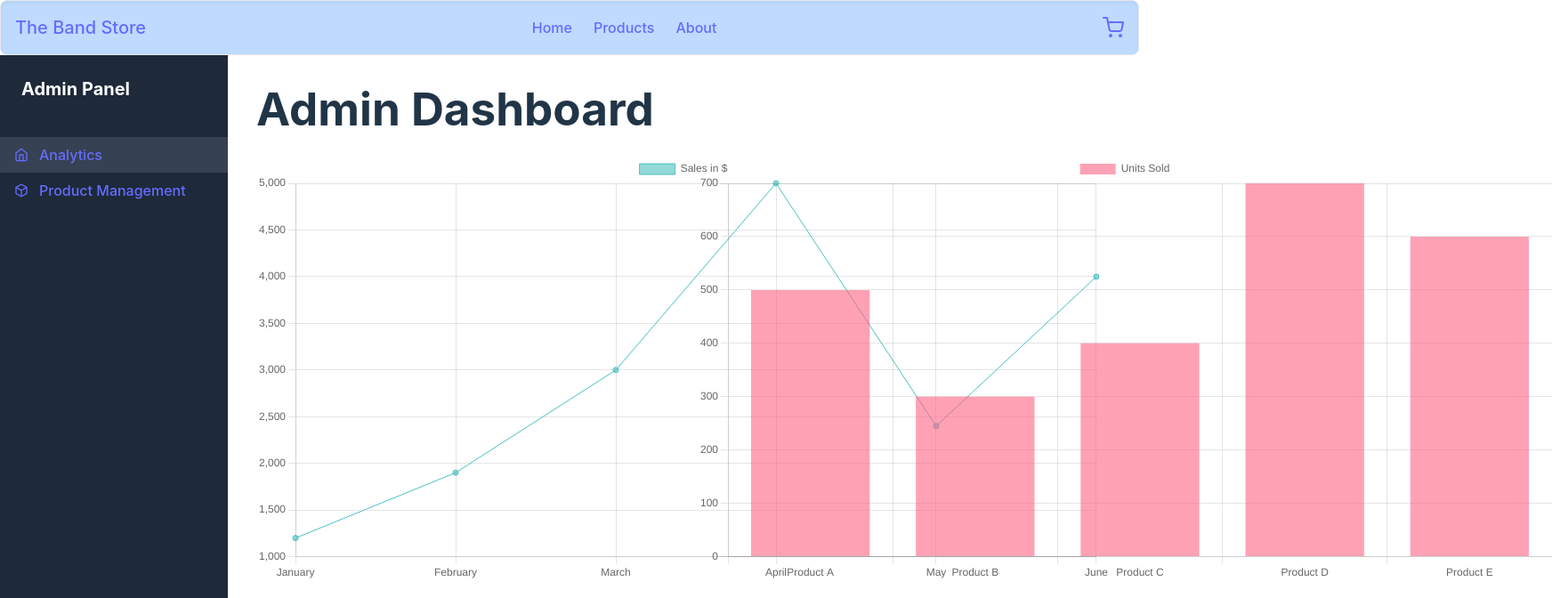
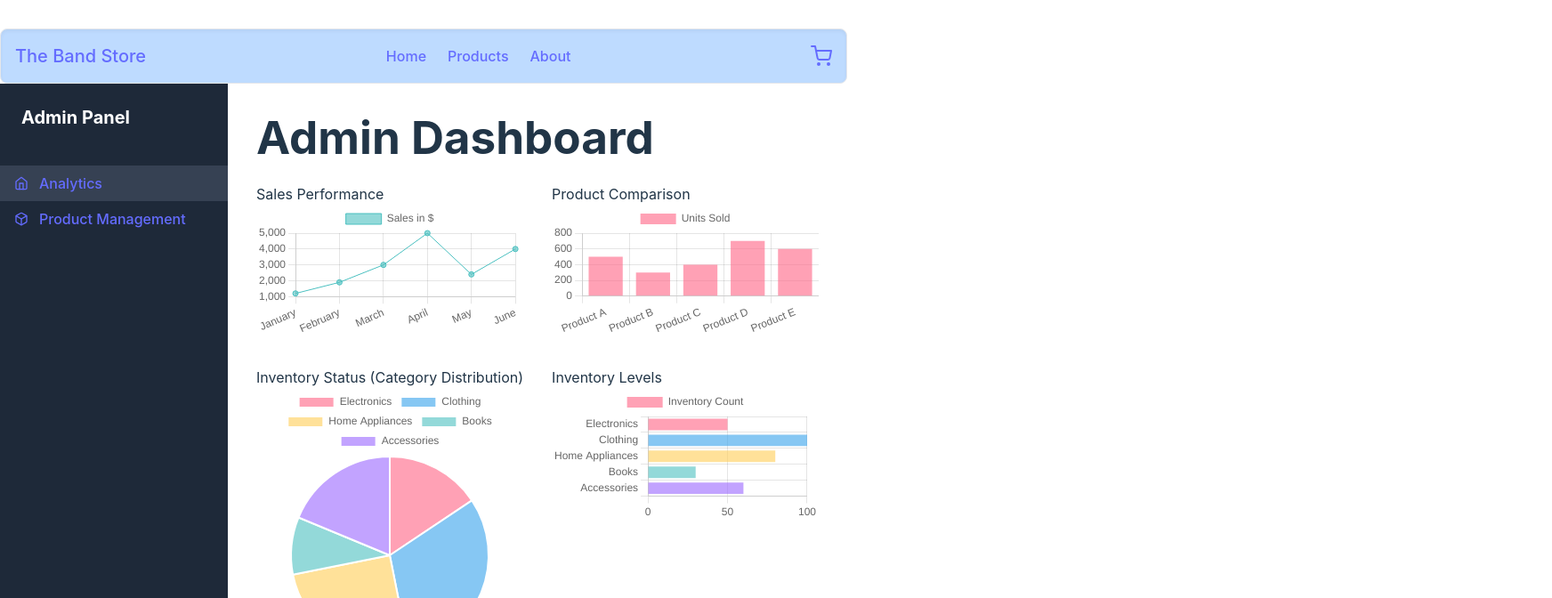
Before and after one commit to ggkm3251/product-bay, a React (Vite) app: page /admin in a window 1280 px wide. Shown: the top 672 px of the page at 89% size, 1744 px wide, since content can reach past the window. Built offline with nearby package versions, Linux system fonts and the light colour scheme.

Commit message:
fix: replace individual chart sections with the reusable Card component

```diff
--- a/src/pages/AdminDashboard.tsx
+++ b/src/pages/AdminDashboard.tsx
@@ -2,6 +2,7 @@ import React from 'react';
 import { Chart as ChartJS, BarElement, CategoryScale, LinearScale, LineElement, PointElement, Tooltip, Legend, ArcElement } from 'chart.js';
 import { Bar, Line, Pie } from 'react-chartjs-2';
 import Sidebar from '../components/Sidebar';
+import Card from '../components/Card';
 
 ChartJS.register(BarElement, LineElement, PointElement, CategoryScale, LinearScale, Tooltip, Legend, ArcElement);
 
@@ -59,21 +60,29 @@ const AdminDashboard: React.FC = () => {
         <h1 className="text-3xl font-bold mb-6">Admin Dashboard</h1>
         <div className="grid grid-cols-1 md:grid-cols-2 gap-8">
             {/* Sales Performance */}
-            <Line data={salesData} />
+            <Card title="Sales Performance">
+              <Line data={salesData} />
+            </Card>
 
             {/* Product Comparison */}
-            <Bar data={productComparisonData} />
+            <Card title="Product Comparison">
+              <Bar data={productComparisonData} />
+            </Card>
 
             {/* Inventory Status - Pie Chart */}
-            <Pie data={inventoryData} />
+            <Card title="Inventory Status (Category Distribution)">
+              <Pie data={inventoryData} />
+            </Card>
 
             {/* Inventory Status - Horizontal Bar Chart */}
+            <Card title="Inventory Levels">
             <Bar
               data={inventoryData}
               options={{
                 indexAxis: 'y',
               }}
             />
+          </Card>
 
         </div>
       </div>
```
